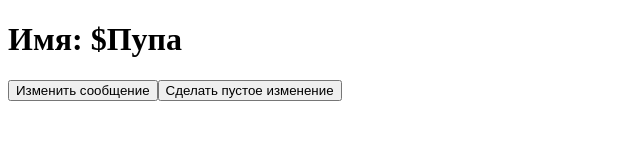
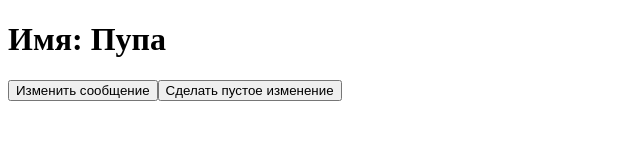
Before and after one commit to el-mariachi/ReactTS-template, a React app: page / in a window 1280 px wide. Shown: the top 160 px of the page, without its empty margins (0-640 px from the left). Built offline with nearby package versions, Linux system fonts and the light colour scheme.

Commit message:
With PureComponent

```diff
--- a/src/MySuperComponent.jsx
+++ b/src/MySuperComponent.jsx
@@ -1,11 +1,11 @@
-import React, { Component } from "react";
+import React, { PureComponent } from "react";
 
-class MySuperComponent extends Component {
+class MySuperComponent extends PureComponent {
   render() {
     const { name } = this.props;
     console.log(`Имя: ${name}`);
 
-    return <h1>Имя: ${name}</h1>;
+    return <h1>Имя: {name}</h1>;
   }
 }
 export { MySuperComponent }
```
